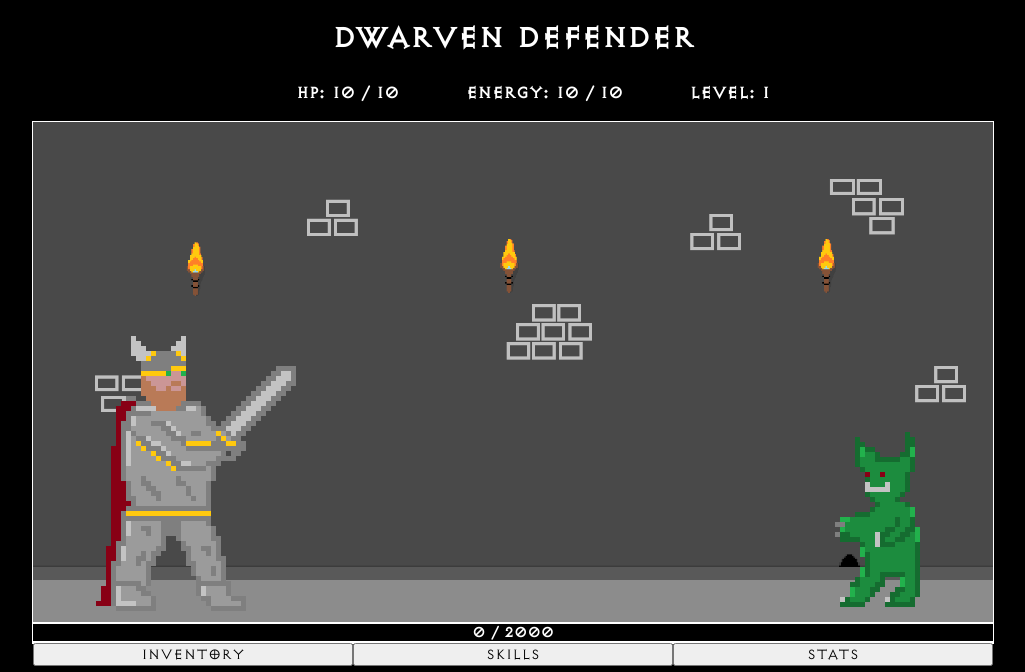
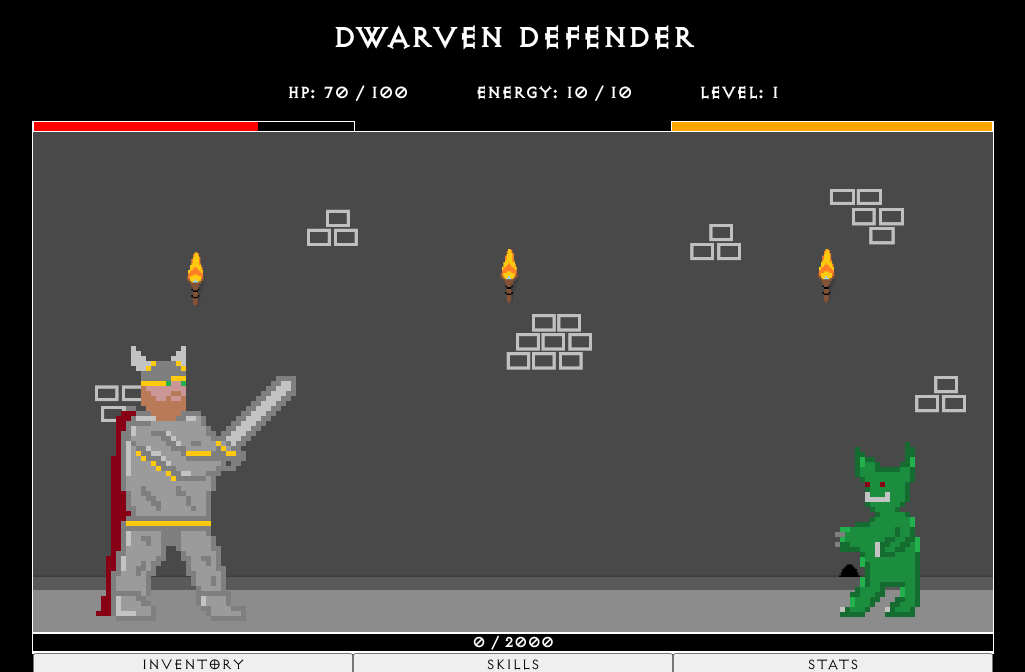
Before and after one commit to phobos101/dwarven-defender, a PHP site: page / in a window 1280 px wide. Shown: the top 672 px of the page, without its empty margins (127-1152 px from the left). Run offline with PHP 8.4, Linux system fonts and the light colour scheme; some libraries are stand-ins or nearby versions.

Commit message:
Created dynamic player HP bar

```diff
--- a/css/style.css
+++ b/css/style.css
@@ -21,6 +21,40 @@ body {
 	display: block;
 	margin: 0 auto;
 	height: 500px;
+}
+
+#health-bar {
+	border-left: 1px solid white;
+	border-right: 1px solid white;
+	margin: 0 auto;
+	max-width: 960px;
+	height: 10px;
+}
+
+#player-health {
+	border: 1px solid white;
+	width: 33.33%;
+	height: 10px;
+	float: left;
+}
+
+#player-health-bar {
+	background-color: red;
+	height: 100%;
+	width: 100%;
+}
+
+#enemy-health {
+	border: 1px solid white;
+	width: 33.33%;
+	height: 10px;
+	float: right;
+}
+
+#enemy-health-bar {
+	background-color: orange;
+	height: 100%;
+	width: 100%;
 }
 
 #top-bar ul {
--- a/index.html
+++ b/index.html
@@ -7,7 +7,6 @@
 		<link rel="stylesheet" type="text/css" href="css/normalize.css">
 		<link rel="stylesheet" type="text/css" href="css/style.css">
 		<script src="https://ajax.googleapis.com/ajax/libs/jquery/2.1.4/jquery.min.js"></script>
-		<script type="text/javascript" src="js/jquery-ui.js"></script>
 		<script type="text/javascript" src="js/main.js"></script>
 	</head>
 
@@ -24,6 +23,11 @@
 					<li><p id="player_energy">Energy:</p></li>
 					<li><p id="level">Level:</p></li>
 				</ul>
+			</div>
+
+			<div id="health-bar">
+				<div id="player-health"><div id="player-health-bar"></div></div>
+				<div id="enemy-health"><div id="enemy-health-bar"></div></div>
 			</div>
 
 			<div id="content">
--- a/js/main.js
+++ b/js/main.js
@@ -4,35 +4,36 @@
 $(start)
 
 function start() {
-  var curNum = 0
-  var player_current_hp = 10;
-  var player_max_hp = 10;
-  var player_current_energy = 10;
-  var player_max_energy = 10;
-  var player_xp = 0;
-  var player_level = 1;
-  var difficulty = 1;
-  var player_gold = 0;
+  var curNum              = 0
+  var playerCurrentHp     = 70;
+  var playerMaxHp         = 100;
+  var playerCurrentEnergy = 10;
+  var playerMaxEnergy     = 10;
+  var playerXp            = 0;
+  var playerLevel         = 1;
+  var difficulty          = 1;
+  var playerGold          = 0;
 
-  updateTop();
+  updateStats();
   setInterval(displayNextImage, 1000);
 
   function displayNextImage() {
     if (curNum === 0) {
-      $('#content').css("background-image", "url('assets/background1.png')")
+      $('#content').css('background-image', 'url("assets/background1.png")')
       curNum = 1;
     }
     else {
-      $('#content').css("background-image", "url('assets/background2.png')")
+      $('#content').css('background-image', 'url("assets/background2.png")')
       curNum = 0;
     }
   }
 
-  function updateTop() {
-    $("#player_hp").html("HP: " + player_current_hp + " / " + player_max_hp)
-    $("#player_energy").html("Energy: " + player_current_energy + " / " + player_max_energy)
-    $("#level").html("Level: " + player_level)
-    $("#xp_bar").html(player_xp + " / " + (1000 * (player_level * 2)))
+  function updateStats() {
+    $('#player-health-bar').css('width', playerCurrentHp + '%')
+    $('#player_hp').html('HP: ' + playerCurrentHp + ' / ' + playerMaxHp)
+    $('#player_energy').html('Energy: ' + playerCurrentEnergy + ' / ' + playerMaxEnergy)
+    $('#level').html('Level: ' + playerLevel)
+    $('#xp_bar').html(playerXp + ' / ' + (1000 * (playerLevel * 2)))
   }
 
 }
```
Also changed, not shown: css/jquery-ui.css (added).
